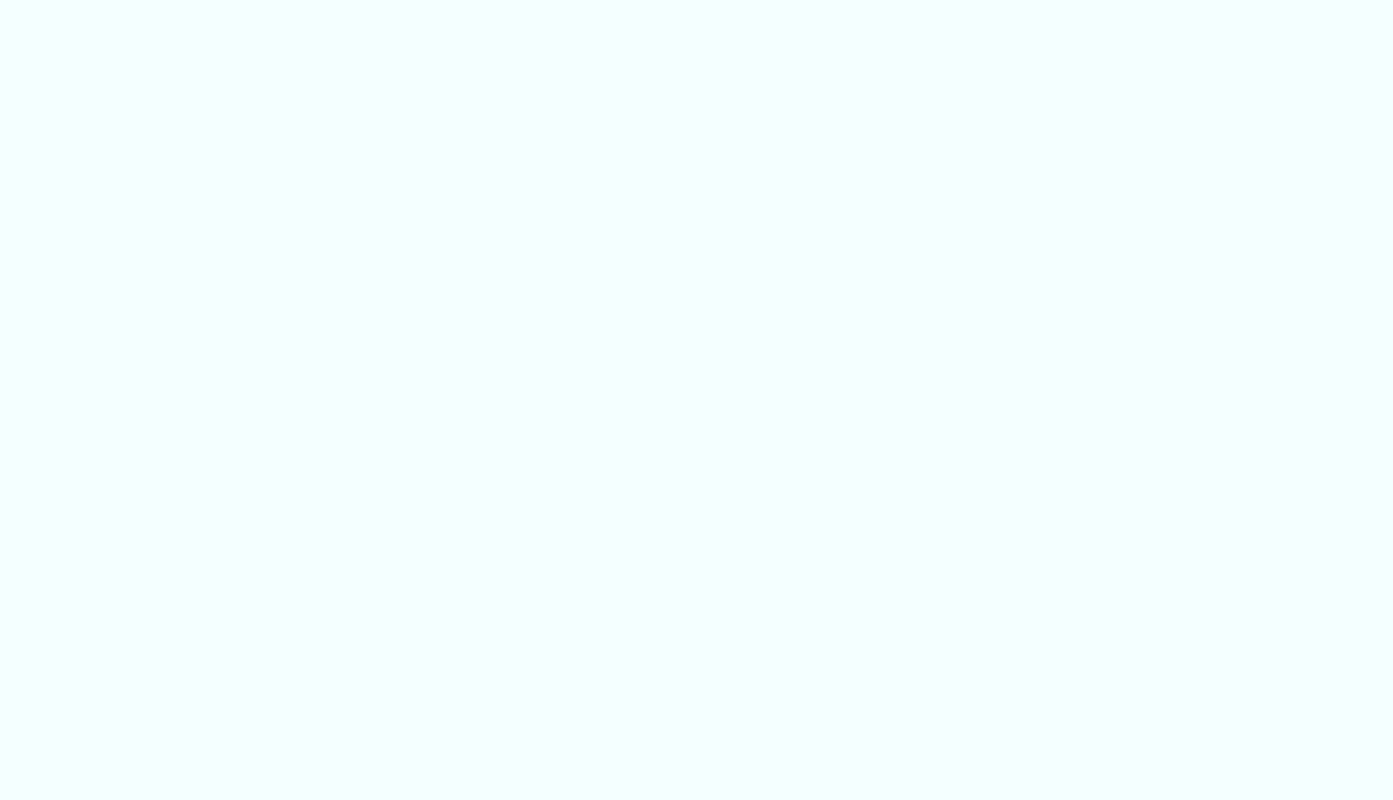
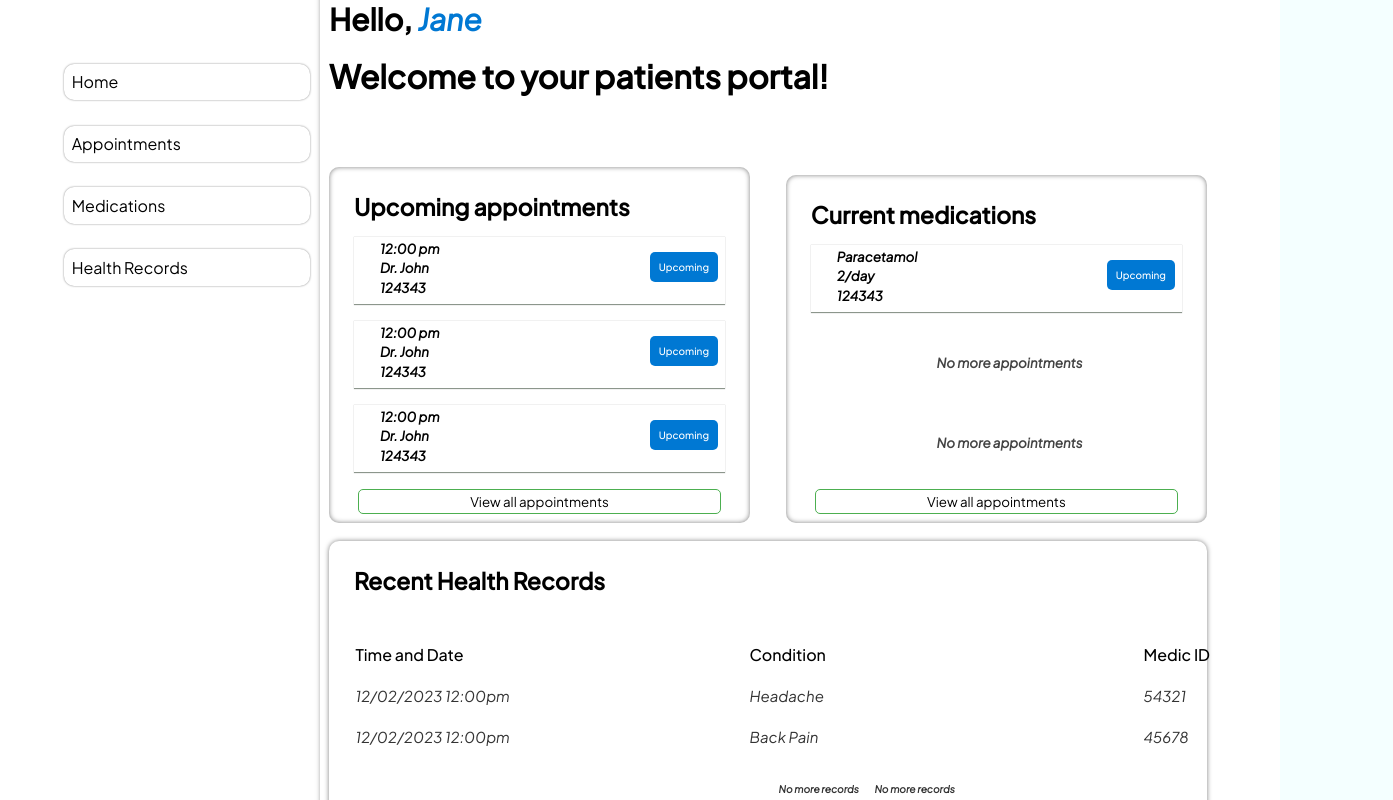
Before and after one commit to GoL-Team-MediMind/MediMind, a React (Create React App) app in the folder medimind-frontend/: page /patientdashboard in a window 1280 px wide. Before the commit this address had no page. Shown: the part 200-1000 px from the top of the page, 1393 px wide, since content can reach past the window. Before the commit the page ends 800 px from the top, so only its background shows below. Built offline with nearby package versions, Linux system fonts and the light colour scheme.

Commit message:
Patient dashboard

```diff
--- a/medimind-frontend/src/App.js
+++ b/medimind-frontend/src/App.js
@@ -15,6 +15,7 @@ import Admindashboard from "./components/Dashboard/admindashboard/admindashboard
 import Nextofkin from './components/SignUp/patientReg/nextofkin';
 import Passport from './components/SignUp/patientReg/passport';
 import Signupconfirmation from './components/SignUp/patientReg/signupconfirmation';
+import Patientdashboard from "./components/Dashboard/patientdashboard/patientdashboard";
 const App = ( ) => {
   return (
     <BrowserRouter>
@@ -33,6 +34,7 @@ const App = ( ) => {
     <Route path='/nextofkin' element={<Nextofkin  /> } />
     <Route path='/passport' element={<Passport  /> } />
     <Route path='/signupconfirmation' element={<Signupconfirmation  /> } />
+    <Route path='/patientdashboard' element={<Patientdashboard  /> } />
 
    {/* <Header /> */}
     {/* <Admin  /> */}
--- a/medimind-frontend/src/components/Css/style.css
+++ b/medimind-frontend/src/components/Css/style.css
@@ -1262,3 +1262,202 @@ border: 1px black;
     width: 10%;
     height: 50px;
 }
+.appandmeds{
+    transition: transform 0.5s ease;
+}
+.appointments{
+    margin-right: 2%;
+    display: inline-block;
+    width: 47%;
+    border: 1px  rgb(102, 97, 97);
+    box-shadow:inset 0 0 5px rgba(0, 0, 0, 0.5);
+    border-radius: 10px;
+    padding: 1%;
+    margin-left: 1%;
+    transition: transform 0.5s ease;
+    background-color: white;
+}
+.appointments:hover{
+    transform: scale(1.05);
+}
+.medications{
+    margin-left: 2%;
+    display: inline-block;
+    width: 47%;
+    border: 1px  rgb(102, 97, 97);
+    box-shadow:inset 0 0 5px rgba(0, 0, 0, 0.5);
+    border-radius: 10px;
+    padding: 1%;
+    margin-right: 1%;
+    transition: transform 0.5s ease;
+    background-color: white;
+}
+.medications:hover{
+    transform: scale(1.05);
+
+}
+#portalbody{
+  padding-bottom: 10%;
+    width: 70%;
+}
+.appointmentleft{
+    display: inline-block;
+    width: 70%;
+  vertical-align: top;
+  font-size: 16px; /* reset the font-size */
+    text-align: left;
+    align-items: right;
+
+
+}
+.appointmentright{
+
+    display: inline-block;
+    width: 30%;
+    margin: 2% 0%;
+    padding : 0% 2%;
+    vertical-align: middle
+
+}
+.appointmentrecord{
+    height: 10%;
+    font-size: 0;
+    margin: 1rem ;
+    border-bottom: 0.5px solid #8c968c;
+    box-shadow: 0px 0px 1px rgba(99, 97, 97, 0.5);
+}
+.appointmentrecord:hover{
+    background-color: rgba(185, 192, 189, 0.644);
+}
+.medicationrecord{
+    height: 10%;
+    font-size: 0;
+    margin: 1rem ;
+    border-bottom: 0.5px solid #8c968c;
+    box-shadow: 0px 0px 1px rgba(99, 97, 97, 0.5);
+}
+.medicationrecordrecord:hover{
+    background-color: rgba(185, 192, 189, 0.644);
+}
+.appointmentleft h5{
+    padding-left: 10%;
+    padding-top: 1%;
+    font-weight: bold;
+}
+.appointmentrecord button{
+    margin-left:30%;
+    width:70%;
+    height: 30px;
+    margin-top: 8%;
+    color: white;
+    font-weight: 550;
+    font-size:10px;
+}
+.medicationrecord button{
+    margin-left:30%;
+    width:70%;
+    height: 30px;
+    margin-top: 8%;
+    color: white;
+    font-weight: 550;
+    font-size:10px;
+}
+#morebutton{
+    width: 90%;
+    margin: 0% 1rem;
+    height:25px;
+    border-radius: 5px;
+    background:none;
+    border: 1px solid #4CAF50;
+    color: black;
+
+}
+#morebutton:hover{
+    background-color: #4CAF50;
+    color: white;
+}
+#nomore{
+    border:none;
+    box-shadow: none;
+    text-align: center;
+}
+#nomore .appointmentleft{
+    text-align: center  ;
+    margin: 6%;
+    color: #434343;
+}
+#nomore:hover{
+    background-color: inherit;
+}
+.records{
+    width: 98%;
+    margin: 2% 1%;
+    border: 1px  rgb(102, 97, 97);
+    box-shadow: 0px 0px 5px rgba(0, 0, 0, 0.5);
+    border-radius: 10px;
+    padding: 1%;
+}
+#portalbody h4{
+    text-align: left;
+    margin: 1rem ;
+    font-size: 23px;
+}
+tableheader{
+    margin-left: 1.5%;
+    display: inline-flex;
+    gap: 9rem;
+    text-align: left;
+}
+.recorddate{
+    text-align: left;
+}
+#portalbody th{
+    margin-top: 3%;
+    font-weight: 500;
+}
+tableheader th,tr{
+    width: 250px;
+}
+#patientrecord{
+    margin-top: 2%;
+    margin-left: 1.5%;
+    display: inline-flex;
+    gap: 9rem;
+    text-align: left;margin-left: 1.5%;
+    font-weight: 400;
+    color: #333;
+    font-size: 15px;
+}
+#patientrecord h6{
+margin-top: 20%;
+
+}
+#portalmsg{
+    font-size: 30px;
+    text-align: left;
+    margin-left: 1%;
+}
+#portalmsg span{
+    color: #0078D3;
+}
+#portalmsg2{
+    color: #000;
+    text-align: left;
+    margin-left: 1%;
+    margin-top: 2%;
+}
+#portalbody table{
+    margin-bottom: 3%;
+}
+#portalnav li{
+    border: 1px  rgb(102, 97, 97);
+    box-shadow: 0px 0px 2px rgba(0, 0, 0, 0.5);
+    border-radius: 10px;
+    padding: 3%;
+    margin-right: 4%;
+
+}
+/* #portalnav li:hover{
+    background-color: rgba(185, 192, 189, 0.644);
+
+} */
--- /dev/null
+++ b/medimind-frontend/src/components/Dashboard/patientdashboard/patientdashboard.jsx
@@ -0,0 +1,155 @@
+import React, {useState} from 'react'
+import point from '../../../assets/point.png'
+import pointblue from '../../../assets/pointblue.png'
+import { NavLink } from 'react-router-dom';
+const Patientdashboard=()=>{
+    const [currentPage, setCurrentPage] = useState('page1');
+
+    const handleButtonClick = (page) => {
+      setCurrentPage(page);
+    };
+    return(
+        <div className="regcontainer">
+
+
+<div className="patientregistrationheader">
+    <patientheader>
+<a href="/" class="adlogo">
+            <p>MediMinds</p>
+        </a>
+
+        <ul>
+
+
+            <li><a href="#">Portal</a></li>
+            <li><a href="#">Sign Out</a></li>
+        </ul>
+        </patientheader>
+</div>
+<div className="regbody">
+<div className='regmenu'>
+
+    <ul id='portalnav'>
+       <li  className={currentPage === 'page1' ? 'active' : ''}
+          onClick={() => handleButtonClick('page1')}>Home</li>
+        <li  className={currentPage === 'page1' ? 'active' : ''}
+          onClick={() => handleButtonClick('page2')}>Appointments</li>
+        <li  className={currentPage === 'page1' ? 'active' : ''}
+          onClick={() => handleButtonClick('page2')}>Medications</li>
+        <li  className={currentPage === 'page1' ? 'active' : ''}
+          onClick={() => handleButtonClick('page1')}>Health Records</li>
+
+    </ul>
+</div>
+{currentPage === 'page1' && (
+<div className="patientregistrationform" id="portalbody">
+    <h3 id="portalmsg">Hello,    <span><em>Jane</em></span></h3>
+    <h2 id='portalmsg2'>Welcome to your patients portal!</h2>
+    <div className="appandmed">
+    <div className="appointments">
+        <h4>Upcoming appointments</h4>
+        <div className="appointmentrecord">
+            <div className="appointmentleft">
+            <h5><em>12:00 pm</em></h5>
+        <h5><em>Dr. John</em></h5>
+        <h5><em>124343</em></h5>
+        </div>
+        <div className="appointmentright">
+            <button disabled>Upcoming</button>
+        </div>
+        </div>
+        <div className="appointmentrecord">
+            <div className="appointmentleft">
+        <h5><em>12:00 pm</em></h5>
+        <h5><em>Dr. John</em></h5>
+        <h5><em>124343</em></h5>
+        </div>
+        <div className="appointmentright">
+            <button disabled>Upcoming</button>
+        </div>
+        </div>
+        <div className="appointmentrecord">
+            <div className="appointmentleft">
+        <h5><em>12:00 pm</em>
+</h5>
+        <h5><em>Dr. John</em></h5>
+        <h5><em>124343</em></h5>
+        </div>
+        <div className="appointmentright">
+            <button disabled>Upcoming</button>
+        </div>
+        </div>
+        <button id='morebutton'>View all appointments</button>
+    </div>
+    <div className="medications">
+    <h4>Current medications</h4>
+    <div className="appointmentrecord">
+            <div className="appointmentleft">
+            <h5><em>Paracetamol</em></h5>
+        <h5><em>2/day</em></h5>
+        <h5><em>124343</em></h5>
+        </div>
+        <div className="appointmentright">
+            <button disabled>Upcoming</button>
+        </div>
+        </div>
+        <div className="appointmentrecord" id='nomore'>
+            <div className="appointmentleft">
+        <h5><em>No more appointments</em>
+</h5>
+
+        </div>
+
+        </div>
+        <div className="medicationrecord" id='nomore'>
+            <div className="appointmentleft">
+        <h5><em>No more appointments</em>
+</h5>
+
+        </div>
+
+        </div>
+        <button id='morebutton'>View all appointments</button>
+        </div>
+</div>
+<div className="records">
+    <h4>Recent Health Records</h4>
+    <table id="recordtable">
+        <tableheader>
+        <th className='recorddate'>Time and Date</th>
+        <th className='recordcondition'>Condition</th>
+        <th className='recordmedic'>Medic ID</th>
+        </tableheader>
+        <div id='patientrecord'>
+        <tr className='recorddate'><em>12/02/2023 12:00pm</em></tr>
+        <tr className='recordcondition'><em>Headache</em></tr>
+        <tr className='recordmedic'><em>54321</em></tr>
+        </div>
+        <div id='patientrecord'>
+        <tr className='recorddate'><em>12/02/2023 12:00pm</em></tr>
+        <tr className='recordcondition'><em>Back Pain</em></tr>
+        <tr className='recordmedic'><em>45678</em></tr>
+        </div>
+       <div id='patientrecord'>
+     <h6><em>No more records</em></h6>
+        </div>
+        <div id='patientrecord'>
+     <h6><em>No more records</em></h6>
+        </div>
+    </table>
+    <button id='morebutton'>View all appointments</button>
+</div>
+
+</div>
+ )}
+ {currentPage === 'page2' && (
+        <div className="page">
+       <p>Gender:Male</p>
+          <p>Address: Nairobi,Kenya</p>
+        </div>
+      )}
+ </div>
+        </div>
+    )
+}
+export default Patientdashboard;
--- a/medimind-frontend/src/components/Login/patient/patient.jsx
+++ b/medimind-frontend/src/components/Login/patient/patient.jsx
@@ -28,7 +28,7 @@ const patient=()=>{
             <h4 className='cred'>Password</h4>
             <input type="password" />
             <a href="" className='forgot'><p>Forgot your password?</p></a>
-          <NavLink to="/profilepage"><button>Log-in</button></NavLink>
+          <NavLink to="/patientdashboard"><button>Log-in</button></NavLink>
             <h6>New User? <a><span>Create account</span></a></h6>
         </form>
     </div>
```
